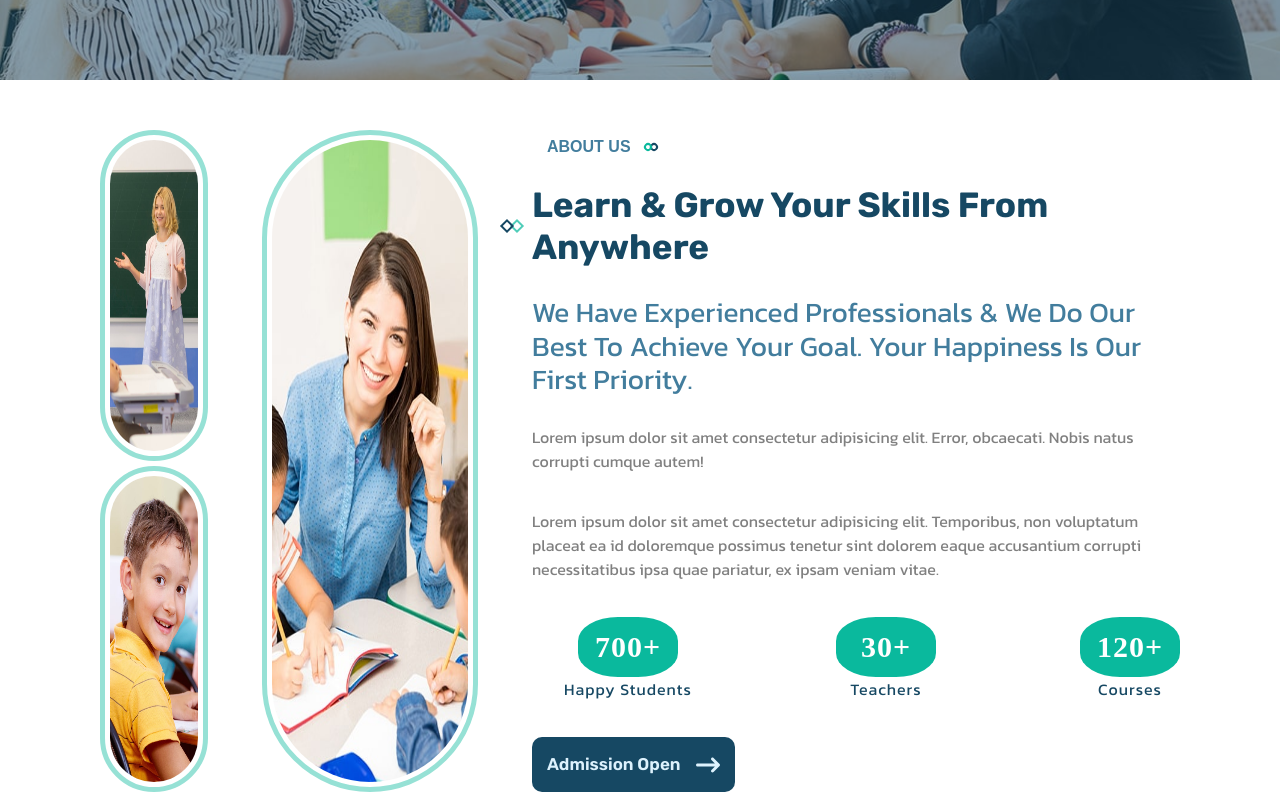
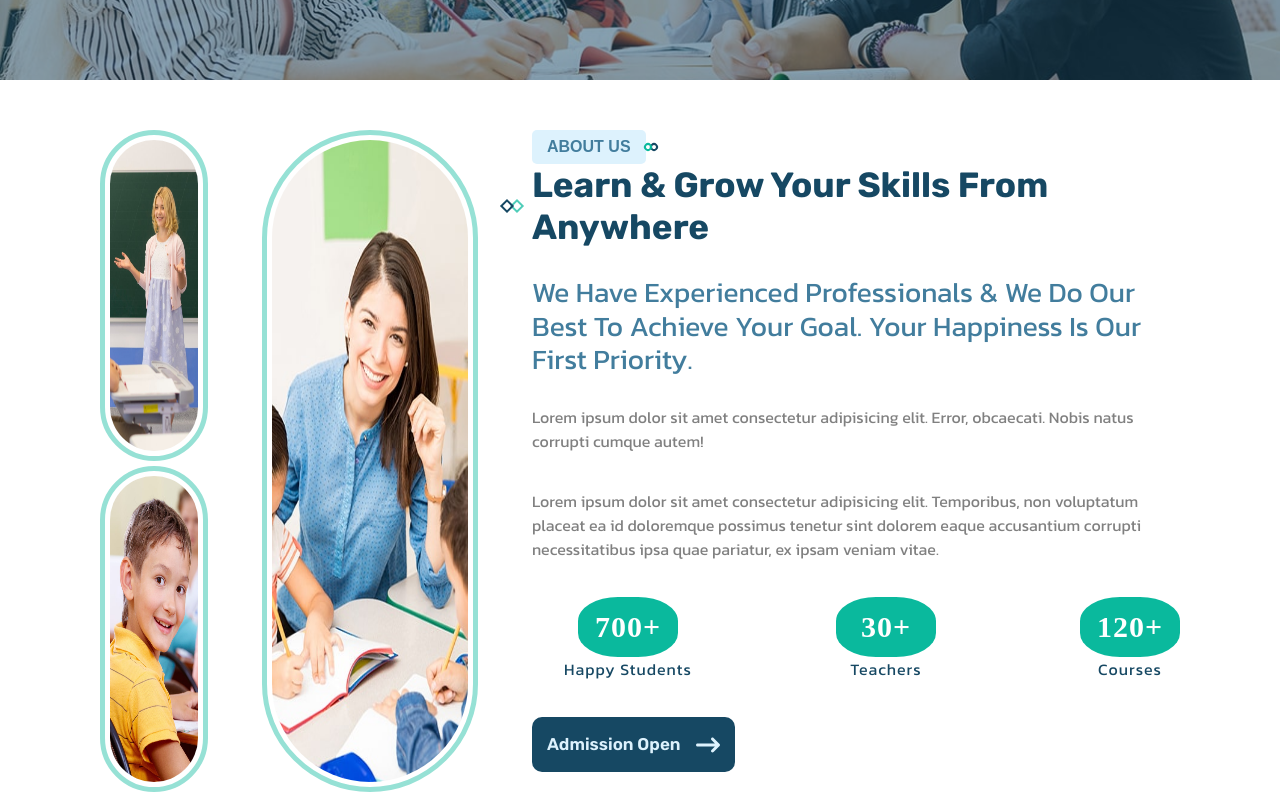
Before and after one commit to laghoth/educate-school, a React (Create React App) app: page /about in a window 1280 px wide. Shown: the part 400-1200 px from the top of the page. Built offline with nearby package versions, Linux system fonts and the light colour scheme; the HTML template or start-up script is replaced by a standard one; a web font is replaced by a local one.

Commit message:
update page Contact 3

```diff
--- a/src/scss/views/about.scss
+++ b/src/scss/views/about.scss
@@ -91,10 +91,13 @@
 
   .part3 {
     grid-area: part3;
+
+    font-family: var(--font-family-text3);
+    .part3-content {
+      padding: 20px 0;
       display: flex;
       flex-direction: column;
       justify-content: space-between;
-    font-family: var(--font-family-text3);
       gap: 20px;
       h3 {
         color: var(--main-color-blue-2);
@@ -129,6 +132,7 @@
       }
       .main-btn {
         width: fit-content;
+      }
     }
   }
 
--- a/src/scss/views/cours.scss
+++ b/src/scss/views/cours.scss
@@ -135,7 +135,6 @@
             padding: 20px 0 0;
             @include forScreenSize(md) {
               grid-template-columns: 20% 80%;
-              border: solid red 2px;
             }
             .image {
               img {
@@ -240,6 +239,7 @@
             }
             ul {
               li {
+                flex-direction: row;
                 color: var(--main-color-green-1);
               }
             }
--- a/src/views/About.jsx
+++ b/src/views/About.jsx
@@ -19,12 +19,15 @@ function About() {
         </div>
 
         <div className="part3">
-          <div className="title-section bg-wt">
+          <div className="title-section">
             <span>about us</span>
           </div>
+
           <div className="desc-section">
             <h2>Learn & Grow Your Skills From Anywhere</h2>
           </div>
+
+          <div className="part3-content">
             <h3>
               We Have Experienced Professionals & We Do Our Best To Achieve Your
               Goal. Your Happiness Is Our First Priority.
@@ -34,12 +37,11 @@ function About() {
               obcaecati. Nobis natus corrupti cumque autem!
             </p>
             <p>
-            Lorem ipsum dolor sit amet consectetur adipisicing elit. Temporibus,
-            non voluptatum placeat ea id doloremque possimus tenetur sint
-            dolorem eaque accusantium corrupti necessitatibus ipsa quae
-            pariatur, ex ipsam veniam vitae.
+              Lorem ipsum dolor sit amet consectetur adipisicing elit.
+              Temporibus, non voluptatum placeat ea id doloremque possimus
+              tenetur sint dolorem eaque accusantium corrupti necessitatibus
+              ipsa quae pariatur, ex ipsam veniam vitae.
             </p>
-
             <ul>
               <li>
                 <span className="color-nbr">700+</span>
@@ -54,11 +56,11 @@ function About() {
                 <span className="text">Courses</span>
               </li>
             </ul>
-
             <button className="main-btn">
               Admission Open
               <FaArrowRightLong />
             </button>
+          </div>
         </div>
 
         <div className="part4">
```
Lines whose indentation alone changed are shown as unchanged.
